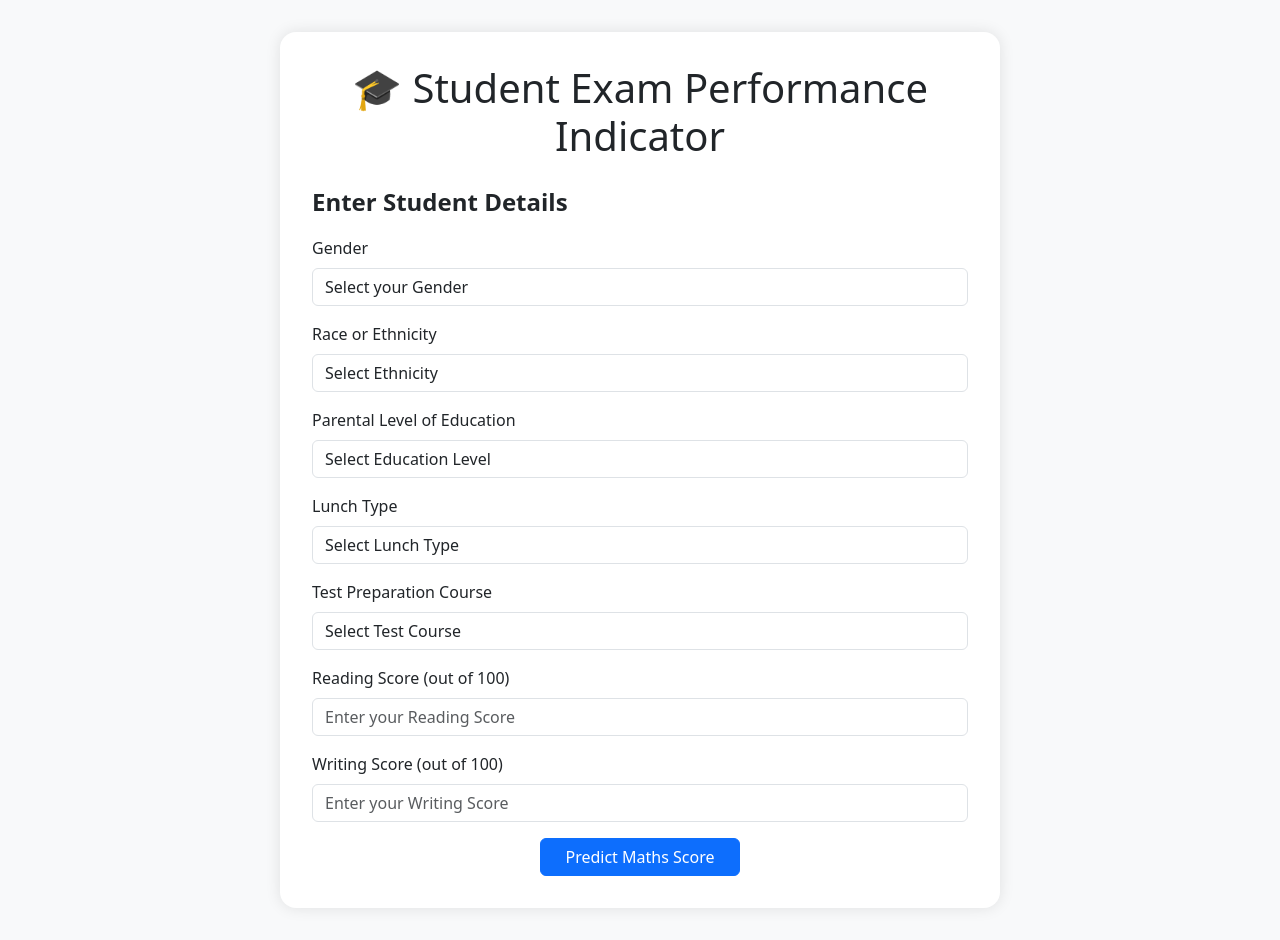
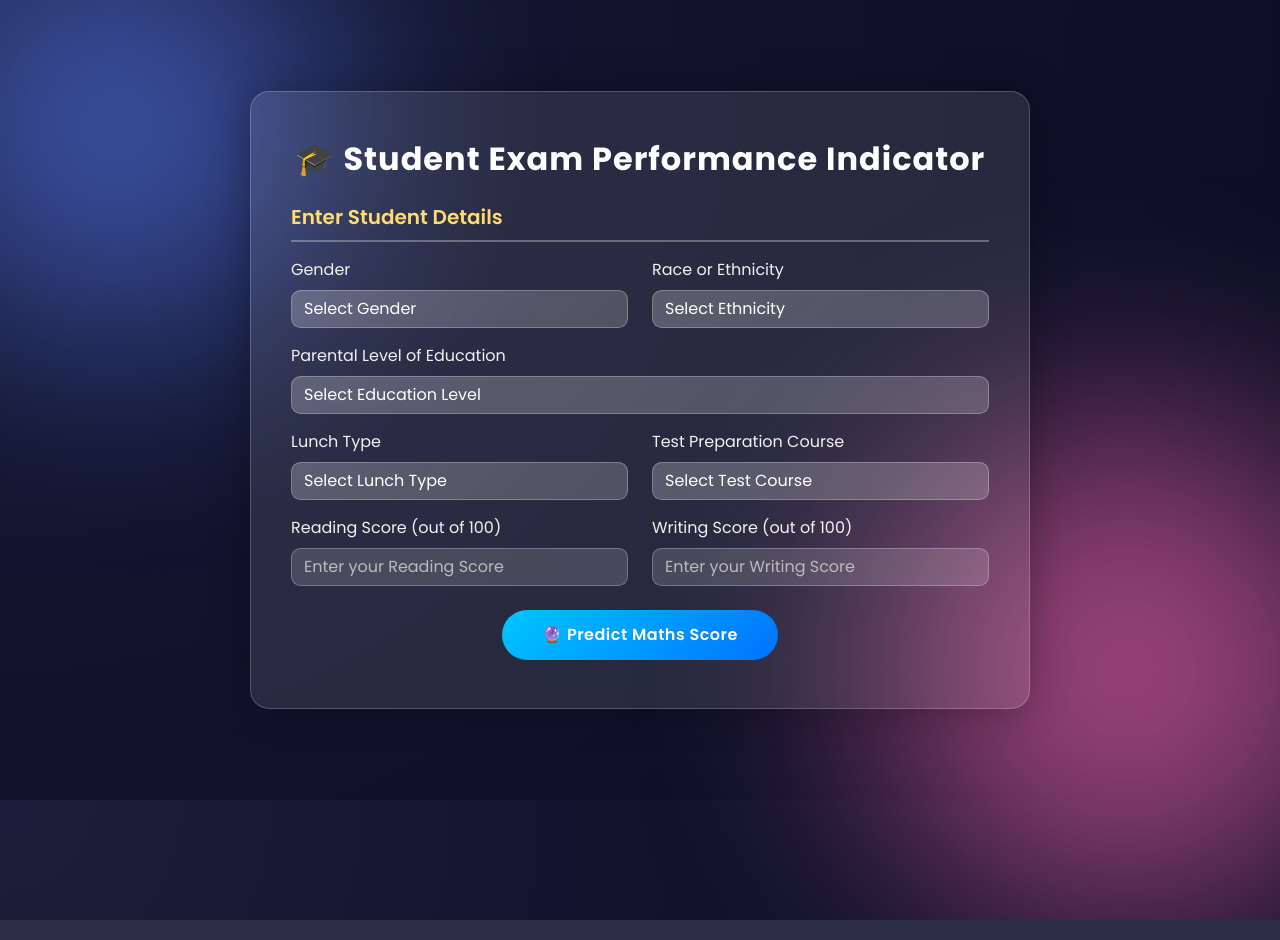
Before and after one commit to arnab06082004/ML_proj1, a Flask app: page /predictions in a window 1280 px wide; the page is wider, and only the part inside the window is pictured. Run offline with Flask 3, Linux system fonts and the light colour scheme.

Commit message:
UI changes

```diff
--- a/templates/home.html
+++ b/templates/home.html
@@ -10,42 +10,218 @@
     href="https://cdn.jsdelivr.net/npm/bootstrap@5.3.2/dist/css/bootstrap.min.css"
     rel="stylesheet"
   />
+
+  <!-- Google Font -->
+  <link href="https://fonts.googleapis.com/css2?family=Poppins:wght@400;600;700&display=swap" rel="stylesheet" />
+
   <style>
+    /* ===== Body Background ===== */
     body {
-      padding: 2rem;
-      background-color: #f8f9fa;
+      background: radial-gradient(circle at top left, #1b1f3b, #11142d 40%, #0b0f24 90%);
+      color: #fff;
+      min-height: 100vh;
+      display: flex;
+      align-items: center;
+      justify-content: center;
+      font-family: "Poppins", sans-serif;
+      overflow-x: hidden;
+      position: relative;
     }
+
+    /* Animated Background Circles */
+    body::before,
+    body::after {
+      content: "";
+      position: absolute;
+      border-radius: 50%;
+      filter: blur(120px);
+      opacity: 0.6;
+      z-index: 0;
+    }
+
+    body::before {
+      width: 400px;
+      height: 400px;
+      background: #5b7fff;
+      top: -100px;
+      left: -100px;
+      animation: move1 8s infinite alternate ease-in-out;
+    }
+
+    body::after {
+      width: 500px;
+      height: 500px;
+      background: #ff69b4;
+      bottom: -150px;
+      right: -120px;
+      animation: move2 10s infinite alternate ease-in-out;
+    }
+
+    @keyframes move1 {
+      from { transform: translateY(0); }
+      to { transform: translateY(30px) translateX(20px); }
+    }
+
+    @keyframes move2 {
+      from { transform: translateY(0); }
+      to { transform: translateY(-40px) translateX(-30px); }
+    }
+
+    /* ===== Glassmorphism Card ===== */
     .container-box {
-      max-width: 720px;
-      margin: 0 auto;
-      background: white;
-      padding: 2rem;
+      position: relative;
+      z-index: 2;
+
+      background: rgba(255, 255, 255, 0.1);
+      border: 1px solid rgba(255, 255, 255, 0.2);
+      border-radius: 1.2rem;
+      padding: 3rem 2.5rem;
+      box-shadow: 0 0 40px rgba(0, 0, 0, 0.3);
+      max-width: 780px;
+      width: 90%;
+      animation: fadeIn 1s ease forwards;
+      transform: translateY(15px);
+    }
+
+    h1 {
+      text-align: center;
+      font-weight: 700;
+      font-size: 2rem;
+      color: #fff;
+      margin-bottom: 1.5rem;
+      letter-spacing: 1px;
+    }
+
+    legend {
+      color: #ffdb70;
+      font-size: 1.25rem;
+      font-weight: 600;
+      border-bottom: 2px solid rgba(255, 255, 255, 0.3);
+      padding-bottom: 8px;
+      margin-bottom: 1rem;
+    }
+
+    .form-label {
+      color: #f1f1f1;
+      font-weight: 500;
+    }
+
+    /* ===== Input and Dropdown Styling ===== */
+    .form-control {
+      border-radius: 0.6rem;
+      border: 1px solid rgba(255, 255, 255, 0.25);
+      background: rgba(255, 255, 255, 0.15);
+      color: #fff;
+      transition: 0.3s ease;
+
+    }
+
+    .form-control:focus {
+      border-color: #8bc6ff;
+      box-shadow: 0 0 8px #6fa8ff;
+      background: rgba(255, 255, 255, 0.25);
+    }
+
+    /* Dropdown specific tweak */
+    select.form-control {
+      -moz-appearance: none;
+      -webkit-appearance: none;
+      appearance: none;
+      background-image: linear-gradient(135deg, rgba(255,255,255,0.1), rgba(255,255,255,0.05));
+      color: #fff;
+    }
+
+    select.form-control option {
+      background: #1f1f2e;
+      color: #fff;
+    }
+
+    .form-control::placeholder {
+      color: #bbb;
+    }
+
+    /* ===== Button Styling ===== */
+    .btn-primary {
+      background: linear-gradient(135deg, #00c6ff, #0072ff);
+      border: none;
+      border-radius: 50px;
+      padding: 0.8rem 2.5rem;
+      font-weight: 600;
+      font-size: 1rem;
+      letter-spacing: 0.5px;
+      color: #fff;
+      transition: all 0.4s ease;
+      position: relative;
+      overflow: hidden;
+      z-index: 1;
+    }
+
+    .btn-primary::before {
+      content: "";
+      position: absolute;
+      top: 0;
+      left: -100%;
+      width: 100%;
+      height: 100%;
+      background: linear-gradient(120deg, #00c6ff, #ff69b4, #8a2be2);
+      transition: all 0.5s ease;
+      z-index: -1;
+    }
+
+    .btn-primary:hover::before {
+      left: 0;
+    }
+
+    .btn-primary:hover {
+      transform: scale(1.05);
+      box-shadow: 0 0 20px rgba(0, 198, 255, 0.5);
+    }
+
+    /* ===== Prediction Result Box ===== */
+    .alert-success {
+      background: rgba(0, 255, 153, 0.2);
+      border: 1px solid rgba(0, 255, 153, 0.4);
+      color: #b6ffcc;
       border-radius: 1rem;
-      box-shadow: 0 0 15px rgba(0, 0, 0, 0.1);
+      box-shadow: 0 0 15px rgba(0, 255, 153, 0.2);
+      font-size: 1.1rem;
+    }
+
+    /* ===== Animation ===== */
+    @keyframes fadeIn {
+      from {
+        opacity: 0;
+        transform: translateY(40px);
+      }
+      to {
+        opacity: 1;
+        transform: translateY(0);
+      }
     }
   </style>
 </head>
 
 <body>
   <div class="container-box">
-    <h1 class="text-center mb-4">🎓 Student Exam Performance Indicator</h1>
+    <h1>🎓 Student Exam Performance Indicator</h1>
 
     <form action="{{ url_for('predict_datapoint') }}" method="post">
       <fieldset>
-        <legend class="mb-3 fw-bold">Enter Student Details</legend>
+        <legend>Enter Student Details</legend>
 
+        <div class="row">
           <!-- Gender -->
-        <div class="mb-3">
+          <div class="col-md-6 mb-3">
             <label class="form-label" for="gender">Gender</label>
             <select class="form-control" id="gender" name="gender" required>
-            <option selected disabled value="">Select your Gender</option>
+              <option selected disabled value="">Select Gender</option>
               <option value="male">Male</option>
               <option value="female">Female</option>
             </select>
           </div>
 
           <!-- Race/Ethnicity -->
-        <div class="mb-3">
+          <div class="col-md-6 mb-3">
             <label class="form-label" for="ethnicity">Race or Ethnicity</label>
             <select class="form-control" id="ethnicity" name="ethnicity" required>
               <option selected disabled value="">Select Ethnicity</option>
@@ -55,6 +231,7 @@
               <option value="group D">Group D</option>
               <option value="group E">Group E</option>
             </select>
+          </div>
         </div>
 
         <!-- Parental Level of Education -->
@@ -71,8 +248,9 @@
           </select>
         </div>
 
+        <div class="row">
           <!-- Lunch -->
-        <div class="mb-3">
+          <div class="col-md-6 mb-3">
             <label class="form-label" for="lunch">Lunch Type</label>
             <select class="form-control" id="lunch" name="lunch" required>
               <option selected disabled value="">Select Lunch Type</option>
@@ -82,7 +260,7 @@
           </div>
 
           <!-- Test Preparation Course -->
-        <div class="mb-3">
+          <div class="col-md-6 mb-3">
             <label class="form-label" for="test_preparation_course">Test Preparation Course</label>
             <select class="form-control" id="test_preparation_course" name="test_preparation_course" required>
               <option selected disabled value="">Select Test Course</option>
@@ -90,9 +268,11 @@
               <option value="completed">Completed</option>
             </select>
           </div>
+        </div>
 
-        <!-- Reading Score -->
-        <div class="mb-3">
+        <!-- Reading and Writing Scores -->
+        <div class="row">
+          <div class="col-md-6 mb-3">
             <label class="form-label" for="reading_score">Reading Score (out of 100)</label>
             <input
               class="form-control"
@@ -105,9 +285,7 @@
               required
             />
           </div>
-
-        <!-- Writing Score -->
-        <div class="mb-3">
+          <div class="col-md-6 mb-4">
             <label class="form-label" for="writing_score">Writing Score (out of 100)</label>
             <input
               class="form-control"
@@ -120,10 +298,11 @@
               required
             />
           </div>
+        </div>
 
         <!-- Submit Button -->
         <div class="text-center">
-          <input class="btn btn-primary px-4" type="submit" value="Predict Maths Score" />
+          <button class="btn btn-primary" type="submit">🔮 Predict Maths Score</button>
         </div>
       </fieldset>
     </form>
@@ -131,7 +310,7 @@
     <!-- Display the prediction result -->
     {% if results %}
       <div class="alert alert-success mt-4 text-center fw-bold" role="alert">
-        Predicted Maths Score: {{ results }}
+        🧮 Predicted Maths Score: {{ results }}
       </div>
     {% endif %}
   </div>
```
Also changed, not shown: application.py (added, +36 -0 lines), 2 other files. Lines whose indentation alone changed are shown as unchanged.
